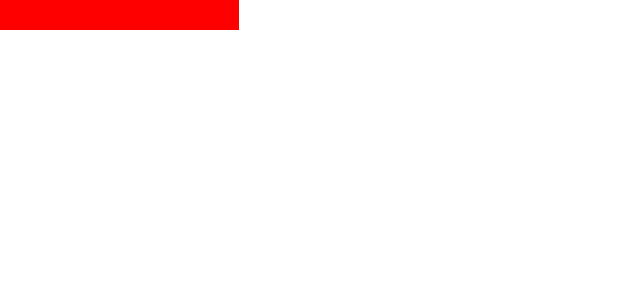
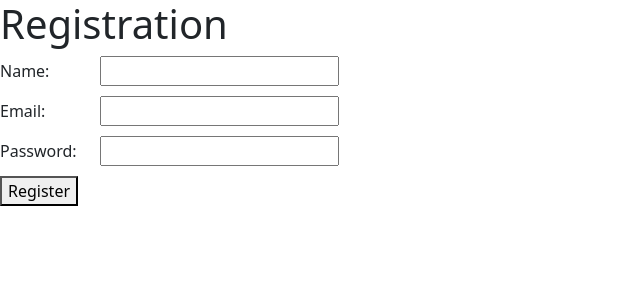
Before and after one commit to webfaisalbd/react-basics-ai, a React (Create React App) app: page / in a window 1280 px wide. Shown: the top 300 px of the page, without its empty margins (0-640 px from the left). Built offline with nearby package versions, Linux system fonts and the light colour scheme.

Commit message:
form data get, onChange event handler and module.css added

```diff
--- a/public/style.css
+++ b/public/style.css
@@ -38,9 +38,9 @@
     color: lightgreen;
 }
 
-input {
+/* input {
     border: 2px solid red;
-}
+} */
 
 .valid {
     background: green;
--- a/src/App.js
+++ b/src/App.js
@@ -1,10 +1,10 @@
 import React from 'react'
-import Style from './dynamicStyle/Style';
+import Form from './form/Form'
 
 const App = () => {
   return (
     <>
-        <Style />
+        <Form />
     </>
   )
 }
--- /dev/null
+++ b/src/form/Form.js
@@ -0,0 +1,46 @@
+import React from 'react'
+import style from './form.module.css'
+
+const Form = () => {
+
+    const handleName = (e) => {
+        console.log(e.target.value);
+    }
+    const handleEmail = (e) => {
+        console.log(e.target.value);
+    }
+    const handlePassword = (e) => {
+        console.log(e.target.value);
+    }
+    const handleSubmit = (e) => {
+        e.preventDefault();
+        console.log("hello");
+    }
+
+
+    return (
+        <div>
+            <h1>Registration</h1>
+            <form onSubmit={handleSubmit}>
+                <div className={style.formGroup}>
+                    <label htmlFor="name">Name: </label>
+                    <input type="text" name="name" id="name" required onChange={handleName} />
+                </div>
+                <div className={style.formGroup}>
+                    <label htmlFor="email">Email: </label>
+                    <input type="email" name="email" id="email" required onChange={handleEmail} />
+                </div>
+                <div className={style.formGroup}>
+                    <label htmlFor="password">Password: </label>
+                    <input type="password" name="password" id="password" required onChange={handlePassword} />
+                </div>
+                <div>
+                    <button type='submit'>Register</button>
+                </div>
+
+            </form>
+        </div>
+    )
+}
+
+export default Form
--- /dev/null
+++ b/src/form/form.module.css
@@ -0,0 +1,6 @@
+.formGroup {
+    margin-bottom: 10px;
+}
+.formGroup label {
+    width: 100px;
+}
```
